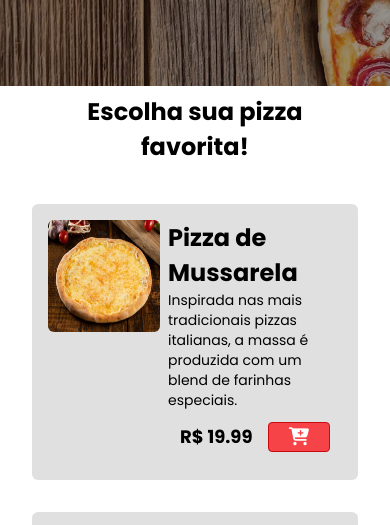
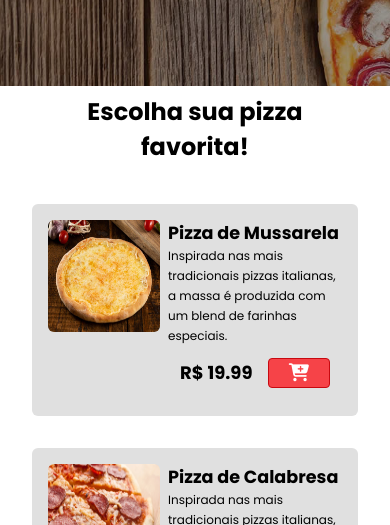
Before and after one commit to CleytonSouza1305/Pizzaria-Barbosa, a plain HTML site: page index.html in a window 390 px wide. Shown: the part 252-777 px from the top of the page. Drawn offline with nearby package versions, Linux system fonts and the light colour scheme; files whose address does not match are found by name.

Commit message:
Atualizando versão mobile

```diff
--- a/css/style.css
+++ b/css/style.css
@@ -314,6 +314,14 @@ label {
       background-color: #f4f5f6;
       border-radius: 6px;
    }
+
+   .name-pizza {
+      font-size: 1.1rem;
+   }
+
+   .description {
+      font-size: 0.75rem;
+   }
 }
 
 .display-none {
```
